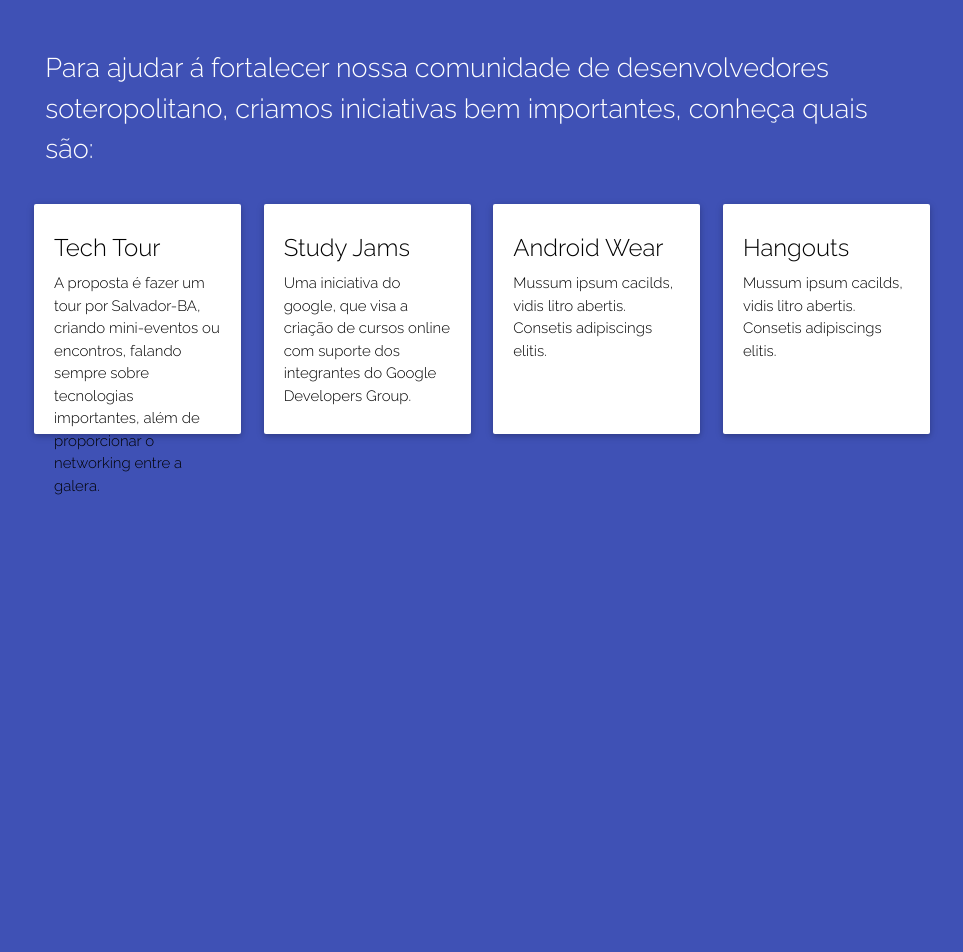
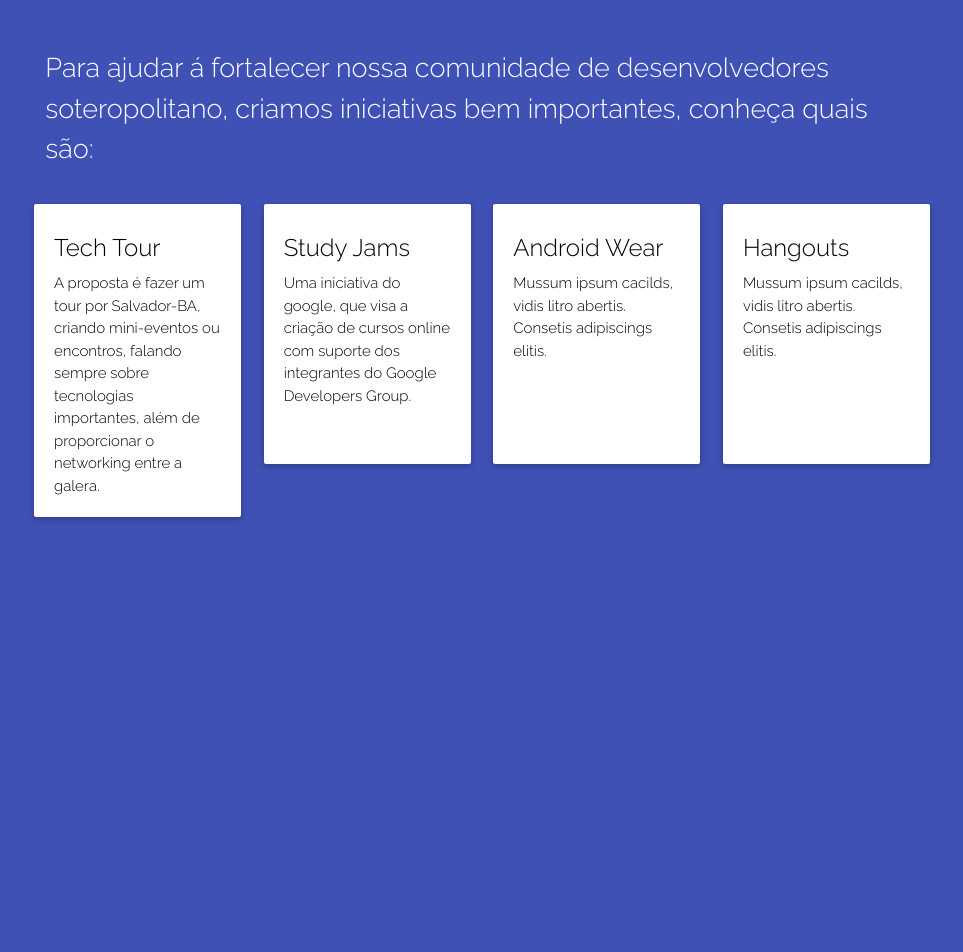
Before and after one commit to gdgssa/gdgssa.github.io, a Jekyll site: the page built from index.html, in a window 1280 px wide. Shown: the part 1222-2174 px from the top of the page, without its empty margins (158-1121 px from the left). Built offline with Jekyll 4.4.1, drawn with Linux system fonts in a browser that asks for light colours.

Commit message:
Ajuste em cards de iniciativas

```diff
--- a/_includes/work.html
+++ b/_includes/work.html
@@ -14,7 +14,7 @@
                     <div class="card-content">
                         <span class="card-title black-text center">Tech Tour</span>
 
-                        <p> A proposta é fazer um tour por Salvador-BA, criando mini-eventos ou encontros, falando sempre sobre tecnologias importantes, além de proporcionar o networking entre a galera.</p>
+                        <p class="card-text"> A proposta é fazer um tour por Salvador-BA, criando mini-eventos ou encontros, falando sempre sobre tecnologias importantes, além de proporcionar o networking entre a galera.</p>
                     </div>
                 </div>
             </div>
@@ -24,7 +24,7 @@
                     <div class="card-content">
                         <span class="card-title black-text">Study Jams</span>
 
-                        <p>Uma iniciativa do google, que visa a criação de cursos online com suporte dos integrantes do Google Developers Group.</p>
+                        <p class="card-text">Uma iniciativa do google, que visa a criação de cursos online com suporte dos integrantes do Google Developers Group.</p>
                     </div>
                 </div>
             </div>
@@ -34,7 +34,7 @@
                     <div class="card-content">
                         <span class="card-title black-text">Android Wear</span>
 
-                        <p>Mussum ipsum cacilds, vidis litro abertis. Consetis adipiscings elitis. </p>
+                        <p class="card-text">Mussum ipsum cacilds, vidis litro abertis. Consetis adipiscings elitis. </p>
                     </div>
                 </div>
             </div>
@@ -44,7 +44,7 @@
 	                <div class="card-content">
 	                    <span class="card-title black-text">Hangouts</span>
 
-	                    <p>Mussum ipsum cacilds, vidis litro abertis. Consetis adipiscings elitis.</p>
+	                    <p class="card-text">Mussum ipsum cacilds, vidis litro abertis. Consetis adipiscings elitis.</p>
 	                </div>
                 </div>
             </div>
--- a/assets/css/main.css
+++ b/assets/css/main.css
@@ -87,6 +87,9 @@ body {
     font-size: 1.7rem;
     font-style: justify; }
 
+.card-text {
+  font-size: 1rem; }
+
 .card-team {
   padding: 10px; }
 
@@ -96,7 +99,8 @@ body {
   padding-bottom: 1.2rem; }
 
 #work .card {
-  height: 230px; }
+  min-height: 260px;
+  max-height: 320px; }
 
 footer {
   padding-top: 1.5rem; }
```
Also changed, not shown: _src/sass/_content.scss (+6 -1 lines).
